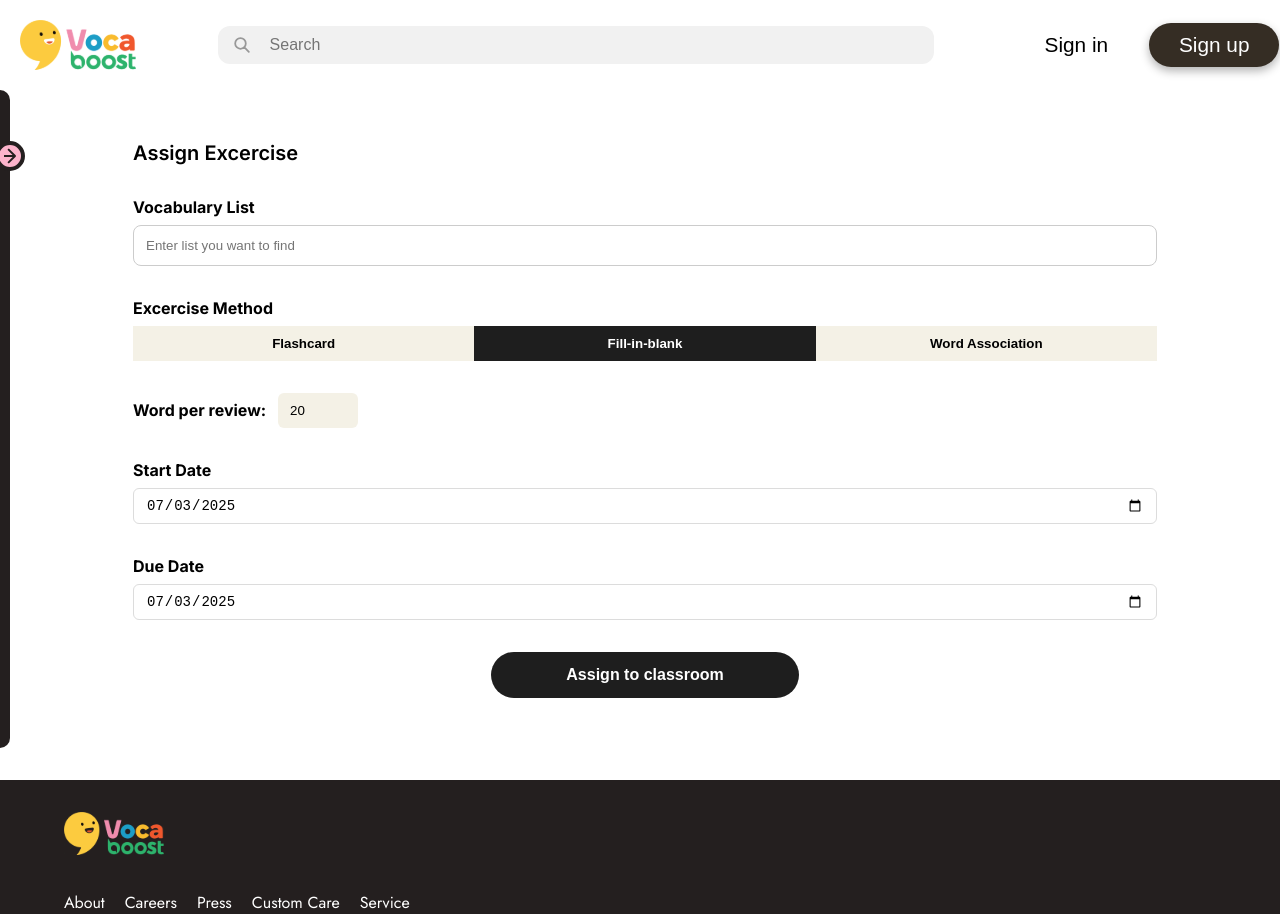
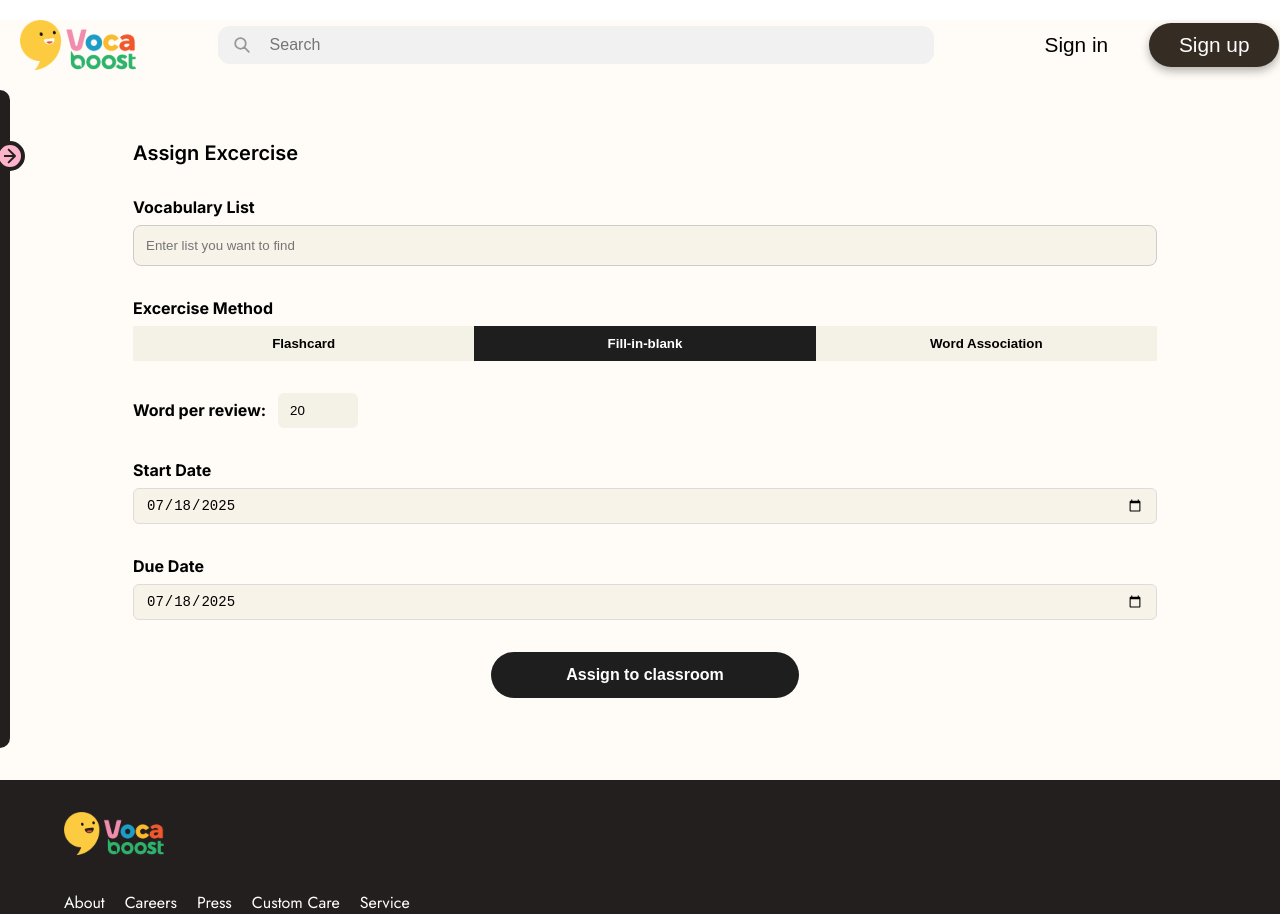
Before and after one commit to petiheo/VocaBoost, a React (Vite) app in the folder frontend/: page /assign-exercise in a window 1280 px wide. Built offline with nearby package versions, Linux system fonts and the light colour scheme; a web font is replaced by a local one.

Commit message:
feat(classroom): add contact with backend: createAssignment

```diff
--- a/frontend/src/index.css
+++ b/frontend/src/index.css
@@ -755,7 +755,7 @@
 }
 
 .ready-to-start {
-  margin-top: 3em;
+  margin: 3em 0;
   display: flex;
   flex-direction: column;
   justify-content: center;
@@ -1360,6 +1360,9 @@
   color: #b50000;
 }
 
+.assign-exercise {
+  background: #FFFCF7;
+}
 .assign-exercise__container {
   display: flex;
   font-family: "Inter", sans-serif;
@@ -1385,6 +1388,7 @@ h2 {
   margin-bottom: 8px;
 }
 .form-group input[type=date] {
+  background-color: #F8F3E8;
   padding: 8px 12px;
   border-radius: 6px;
   border: 1px solid #dcdcdc;
@@ -1396,6 +1400,9 @@ h2 {
   max-width: 80px;
   padding: 6px 10px;
   font-size: 14px;
+}
+.form-group input {
+  background-color: #F8F3E8;
 }
 .form-group__word {
   display: flex;
--- a/frontend/src/pages/Auth/MainPage.jsx
+++ b/frontend/src/pages/Auth/MainPage.jsx
@@ -17,6 +17,7 @@ const patterns = {
     7: Pattern7,
     8: Pattern8,
 };
+
 const patternsCard = {
     1: PatternCard1,
     2: PatternCard2,
--- a/frontend/src/pages/Classroom/CreateClassroom.jsx
+++ b/frontend/src/pages/Classroom/CreateClassroom.jsx
@@ -85,8 +85,8 @@ export default function CreateClassroom() {
                             name="limit"
                             type="number"
                             min={1}
+                            max={100}
                             step={1}
-                            max={100}
                             defaultValue={50}
                             onChange={(e) => {
                                 if (parseInt(e.target.value) > 100) {
--- a/frontend/src/pages/Classroom/TeacherManageClassroom/AssignExercise.jsx
+++ b/frontend/src/pages/Classroom/TeacherManageClassroom/AssignExercise.jsx
@@ -1,5 +1,6 @@
 import { useState, useEffect, useRef } from 'react';
 import { Header, SideBar, Footer } from '../../../components';
+import classroomService from '../../../services/Classroom/classroomService';
 
 const vocabularyOptions = [
     'Unit 1 Vocabulary',
@@ -8,13 +9,27 @@ const vocabularyOptions = [
     'Intro to SE - Chapter 5'
 ];
 
-const AssignExercise = () => {
+function AssignExercise() {
+    // Truy xuất dữ liệu lớp học được lưu khi users chọn classroom ở trang MyClassroom.
+    const [classroomId, setClassroomId] = useState(() => {
+        const selectedClassroom = JSON.parse(localStorage.getItem("selectedClassroom"));
+        return selectedClassroom?.id || null;
+    });
+
+    // Xử lý phần tìm kiếm vocabulary list
     const [dropdownOpen, setDropdownOpen] = useState(false);
     const [selectedVocab, setSelectedVocab] = useState('');
     const [searchTerm, setSearchTerm] = useState('');
-    const [method, setMethod] = useState('Fill-in-blank');
     const [showError, setShowError] = useState(false);
     const dropdownRef = useRef(null);
+
+    // Xử lý phần method
+    const [method, setMethod] = useState('Fill-in-blank');
+
+    // Xử lý phần ngày tháng
+    const today = new Date().toISOString().split('T')[0];
+    const [startDate, setStartDate] = useState(today);
+    const [dueDate, setDueDate] = useState(today);
 
     const filteredOptions = vocabularyOptions.filter(option =>
         option.toLowerCase().includes(searchTerm.toLowerCase())
@@ -34,6 +49,33 @@ const AssignExercise = () => {
             setShowError(false);
         }
     };
+
+    const handleCreateAssignment = async (e) => {
+        e.preventDefault();
+        const vocabListId = e.target["vocabulary-list"].value; // chinh lai thanh id
+        const title = e.target["vocabulary-list"].value;
+        const wordsPerReview = e.target["words_per_review"];
+
+        const data = {
+            vocabListId,
+            title,
+            exerciseMethod: method,
+            wordsPerReview,
+            startDate,
+            dueDate
+        };
+
+        try {
+            const res = await classroomService.createAssignment(classroomId, data);
+            console.log("Tao assignemnt thanh cong")
+            navigate("/classroom/assignment-page");
+
+        } catch (error) {
+            setErrors({ server: error.response?.data?.error || "Assignment error." });
+            console.error(error);
+        }
+
+    }
 
 
     useEffect(() => {
@@ -55,13 +97,16 @@ return (
                 <div className="assign-exercise__sidebar">
                     <SideBar />
                 </div>
-            <div className="assign-exercise__content">
+
+                <form className="assign-exercise__content" onSubmit={handleCreateAssignment}>
 
                     <h2>Assign Excercise</h2>
                     <div className="form-group">
                         <label>Vocabulary List</label>
                         <div className="dropdown" ref={dropdownRef}>
                             <input
+                                className="dropdown-input"
+                                name="vocabulary-list"
                                 type="text"
                                 value={searchTerm}
                                 onChange={(e) => {
@@ -70,7 +115,7 @@ return (
                                 }}
                                 onBlur={handleBlur}
                                 placeholder="Enter list you want to find"
-                            className="dropdown-input"
+                                required
                             />
                             {dropdownOpen && filteredOptions.length > 0 && (
                                 <div className="dropdown-options">
@@ -108,28 +153,59 @@ return (
                             ))}
                         </div>
                     </div>
+                    <input type="hidden" name="method" value={method} />
 
                     <div className="form-group__word">
                         <label>Word per review:</label>
-                    <input type="number" defaultValue={20} min={1}
+                        <input
+                            className='form-group__word-number'
+                            name="words_per_review"
+                            type="number"
+                            min={1}
+                            max={100}
                             step={1}
-                        max={100}
+                            defaultValue={20}
+                            // Xử lý dữ liệu nhập vào
+                            onChange={(e) => {
+                                if (parseInt(e.target.value) > 100) {
+                                    e.target.value = 100;
+                                }
+                                else if (parseInt(e.target.value) <= 0) {
+                                    e.target.value = 1;
+                                }
+                            }}
                             required
-                        className='form-group__word-number' />
+                        />
                     </div>
 
                     <div className="form-group">
                         <label>Start Date</label>
-                    <input type="date" defaultValue="2025-07-03" required />
+                        <input
+                            type="date"
+                            value={startDate}
+                            min={today}
+                            onChange={(e) => setStartDate(e.target.value)}
+                            // popperPlacement="right-start"
+                            required
+                        />
                     </div>
 
                     <div className="form-group">
                         <label>Due Date</label>
-                    <input type="date" defaultValue="2025-07-03" required />
+                        <input
+                            type="date"
+                            value={dueDate}
+                            min={today}
+                            onChange={(e) => setDueDate(e.target.value)}
+                            required
+                        />
                     </div>
 
-                <button className="assign-btn">Assign to classroom</button>
-            </div>
+                    <input className="assign-btn"
+                        type="submit"
+                        value="Assign to classroom"
+                    />
+                </form>
             </div>
             <Footer />
         </div>
--- a/frontend/src/scss/Auth/_MainPage.scss
+++ b/frontend/src/scss/Auth/_MainPage.scss
@@ -362,7 +362,7 @@ $text-color: #352D24;
 
 .ready-to-start {
 
-    margin-top: 3em;
+    margin: 3em 0;
 
     display: flex;
     flex-direction: column;
--- a/frontend/src/scss/Classroom/ManageClassroom/_AssignExercise.scss
+++ b/frontend/src/scss/Classroom/ManageClassroom/_AssignExercise.scss
@@ -1,6 +1,7 @@
 @use '../../Fonts' as *;
 
 .assign-exercise {
+    background: #FFFCF7;
     &__container {
         display: flex;
         font-family: $font-inter;
@@ -35,6 +36,7 @@ h2 {
     }
 
     input[type='date'] {
+        background-color: #F8F3E8;
         padding: 8px 12px;
         border-radius: 6px;
         border: 1px solid #dcdcdc;
@@ -47,6 +49,10 @@ h2 {
         max-width: 80px;
         padding: 6px 10px;
         font-size: 14px;
+    }
+
+    input{
+        background-color: #F8F3E8;
     }
 
     &__word {
@@ -125,6 +131,7 @@ h2 {
 .method-select .methods {
     display: flex;
 
+
     button {
         flex: 1;
         padding: 10px 12px;
--- a/frontend/src/services/Classroom/classroomService.js
+++ b/frontend/src/services/Classroom/classroomService.js
@@ -82,17 +82,24 @@ const classroomService = {
         const res = await api.post(`/classroom/accept-invitation`, token);
     },
 
-    //14. Cancel Invitation (Teacher) (chua hd)
+    //14. Cancel Invitation (Teacher)
     cancelInvitation: async (classroomId, canceled_email) => {
         const res = await api.delete(`/classroom/${classroomId}/invitation`, {
-        data: { email: canceled_email }
-    });
+            data: { email: canceled_email }
+        });
         return res.data;
     },
 
     //15. Create a assignment (chua link)
-    createAssignment: async (classroomId, { data }) => {
-        const res = await api.post(`/classroom/${classroomId}/assignment`, data);
+    createAssignment: async (classroomId, data) => {
+        const res = await api.post(`/classroom/${classroomId}/assignment`, {
+            vocabListId: data.vocabListId,
+            title: data.title,
+            exerciseMethod: data.exerciseMethod,
+            wordsPerReview: data.wordsPerReview,
+            startDate: data.startDate,
+            dueDate: data.dueDate
+        });
         return res.data;
     },
 
```
Also changed, not shown: 2 other files (tests, documents, lock files or other folders). Lines whose indentation alone changed are shown as unchanged.
